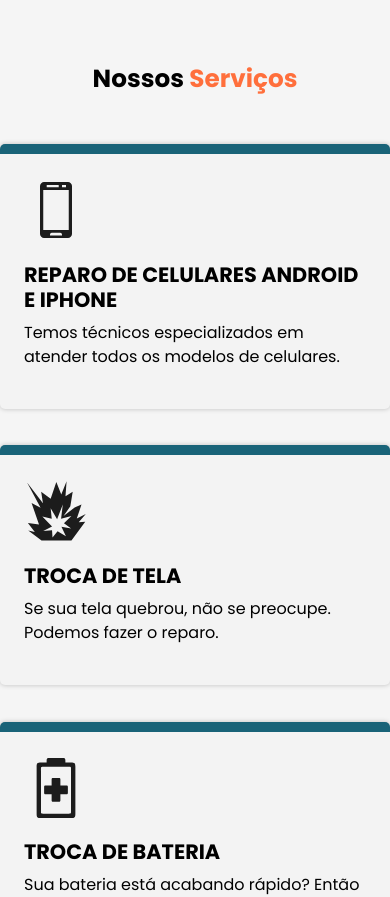
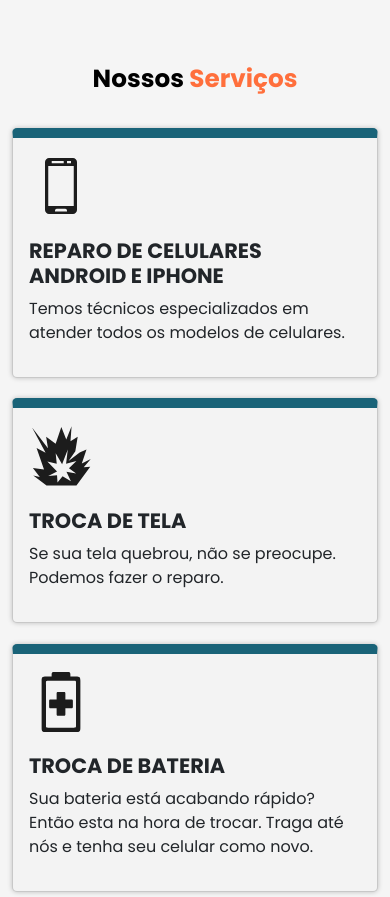
Before and after one commit to DanielArrivabene/repara, a React (Vite) app in the folder repara/: page / in a window 390 px wide. Shown: the part 860-1757 px from the top of the page. Built offline with nearby package versions, Linux system fonts and the light colour scheme.

Commit message:
card de serviços responsivos

```diff
--- a/repara/src/components/services/ServicesCard.jsx
+++ b/repara/src/components/services/ServicesCard.jsx
@@ -18,11 +18,13 @@ function ServicesCard() {
     <div className="services_container row">
         {services && services.map((service, index) => (
             <article key={index} className="service_card col-md-5">
-                <div className="service_icon">
-                    {service.icon}
+                <div className="card">
+                    <div className="service_icon">
+                        {service.icon}
+                    </div>
+                    <h3>{service.title.toUpperCase()}</h3>
+                    <p>{service.description}</p>
                 </div>
-                <h3>{service.title.toUpperCase()}</h3>
-                <p>{service.description}</p>
             </article>
         ))}
     </div>
--- a/repara/src/styles/components/Services.scss
+++ b/repara/src/styles/components/Services.scss
@@ -16,14 +16,18 @@
         justify-content: center;
 
         .service_card {
+            margin-bottom: 1.3em;
+
+            .card {
+                height: 100%;
+                width: 100%;
                 background-color: $card-bg-color;
                 box-shadow: 0px 0px 5px #0000003a;
-            margin: 1em;
-            margin-bottom: 1.3em;
-            padding: 1.5em;
                 border-radius: $border-radious;
                 border-top: 10px solid $main-color;
+                padding: 1em;
                 transition: all .3s;
+
 
                 &:hover {
                     border-top-color: $secondary-color;
@@ -39,6 +43,8 @@
                     font-size: 1.3em;
                     font-weight: bold;
                 }
+
             }
         }
     }
+}
```
Lines whose indentation alone changed are shown as unchanged.
